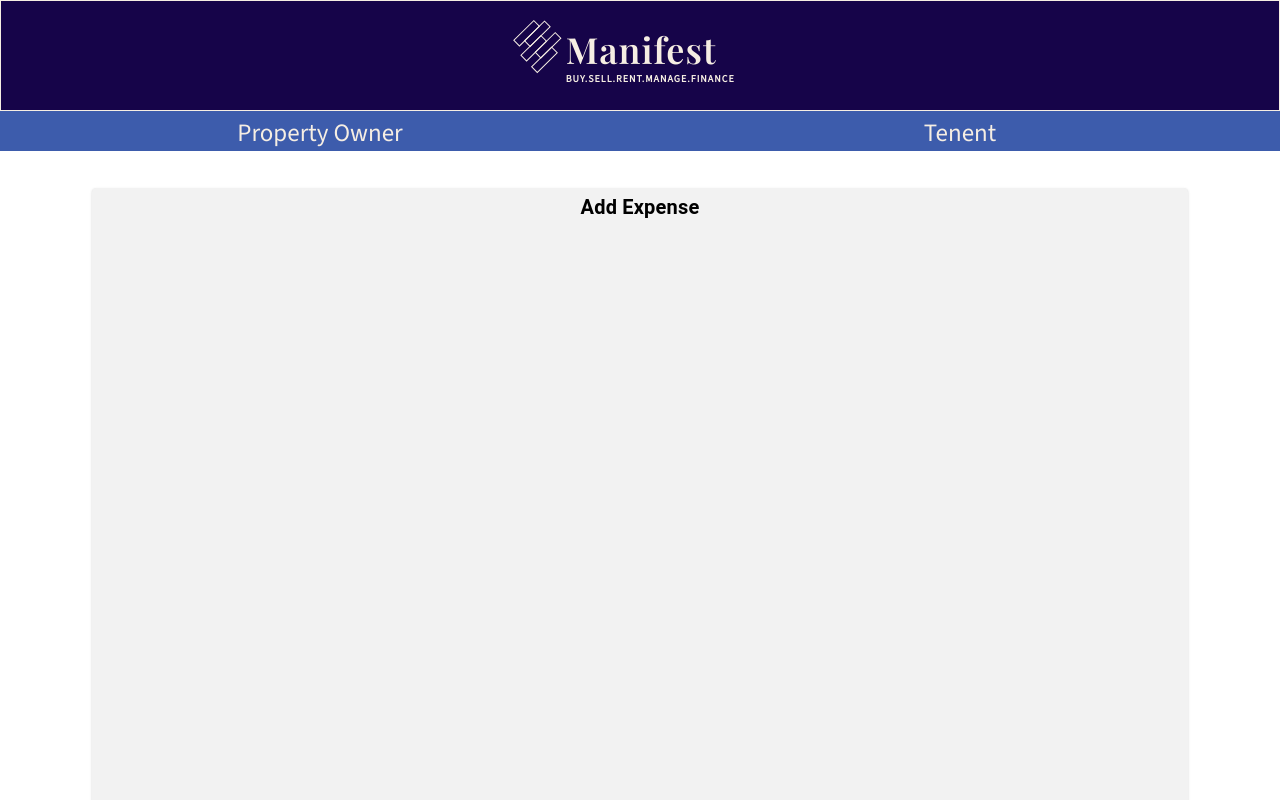
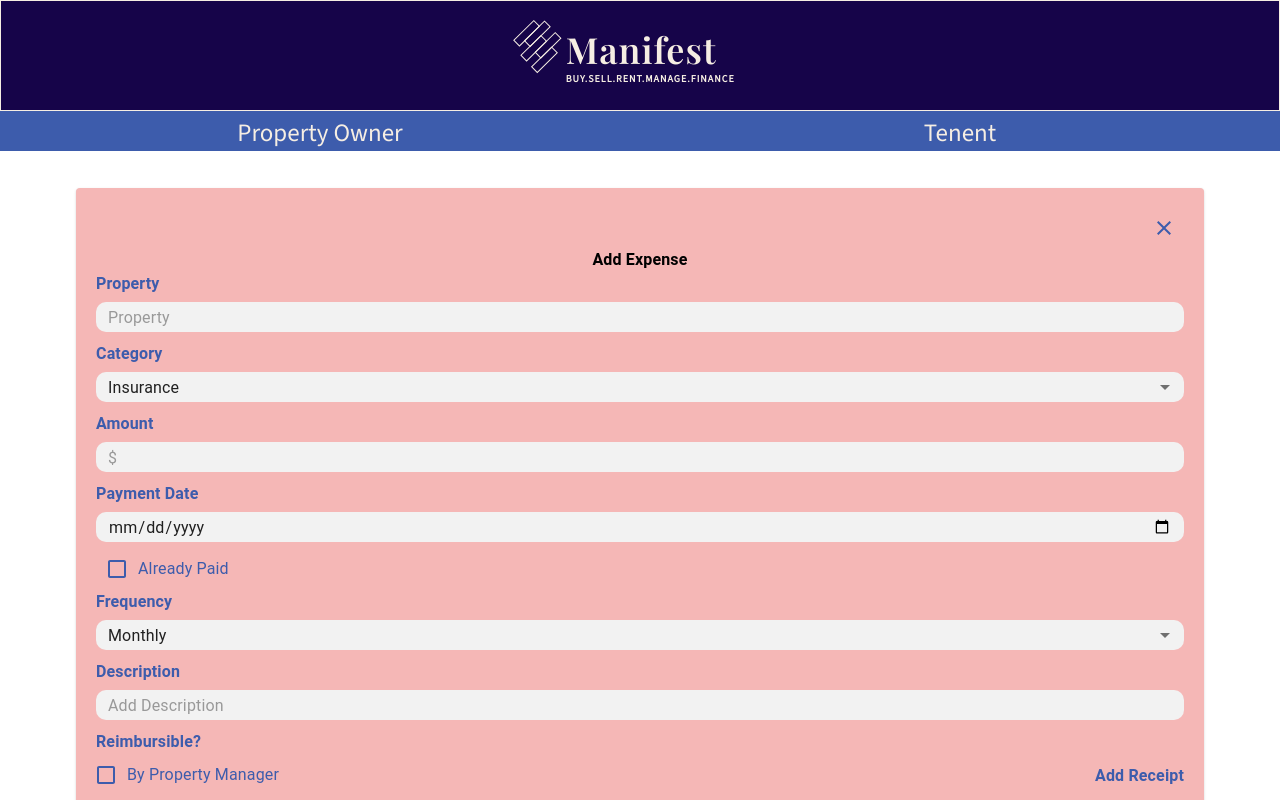
Before and after one commit to infinite-options/manifestmyspace-web, a React (Create React App) app: page /addExpense in a window 1280 px wide. Shown: the top 800 px of the page. Built offline with nearby package versions, Linux system fonts and the light colour scheme.

Commit message:
Added form for AddExpense

```diff
--- a/src/components/Cashflow/AddExpense.jsx
+++ b/src/components/Cashflow/AddExpense.jsx
@@ -1,8 +1,61 @@
-import React, { Component } from 'react';
-import { Paper, Box, Stack, ThemeProvider, Button, Typography, Accordion, AccordionSummary, AccordionDetails } from '@mui/material';
+import React, { useState } from 'react';
+import { Paper, Box, Stack, ThemeProvider, FormControl, Select, MenuItem, FormControlLabel, Typography, TextField, IconButton, DialogTitle, Checkbox, Button } from '@mui/material';
+import CloseIcon from '@mui/icons-material/Close';
 import theme from '../../theme/theme';
+import { useNavigate } from "react-router-dom";
+import { post, put } from "../utils/api";
 
 const AddExpense = (props) => {
+    const navigate = useNavigate();
+    const [category, setCategory] = useState('Insurance');
+    const [frequency, setFrequency] = useState('Monthly');
+    const [amount, setAmount] = useState('');
+
+    const handleCategoryChange = (event) => {
+        setCategory(event.target.value);
+    };
+    const handleFrequencyChange = (event) => {
+        setFrequency(event.target.value);
+    };
+    const handleAmountChange = (event) => {
+        setAmount(event.target.value);
+    }
+    const handleAddExpense = async () => {
+        console.log("amount ", amount);
+        // const expense = {
+        //     pur_property_id: '200-000057',
+        //     payer: 'TENANT',
+        //     receiver: '200-000057',
+        //     purchase_type: category,
+        //     // title: title,
+        //     description: 1,
+        //     amount_due: amount,
+        //     purchase_frequency: frequency,
+        //     payment_frequency: 1,
+        //     next_payment: '2023-12-08',
+
+        //     pur_property_id: "200-000057",
+        //     payer: "TENANT",
+        //     payerID: "100-000082",
+        //     ownerID: "100-000002",
+        //     managerID: "600-000001",
+        //     tenantID: '100-000007',
+        //     splitPercentManager: "40",
+        //     splitPercentOwner: "60",
+        //     splitPercentTenant: "0",
+        //     purchase_type: category,
+        //     description: "Test 1",
+        //     amount_due: amount,
+        //     purchase_frequency: "One-time",
+        //     payment_frequency: "One-time",
+        //     next_payment: "2023-12-08",
+        //     purchase_status: "UNPAID"
+        //   };
+
+          // console.log(newExpense);
+        //   const response = await post("/createExpenses", expense);
+        navigate(-1);
+    }
     return (
         <>
             <ThemeProvider theme={theme}>
@@ -18,9 +71,9 @@ const AddExpense = (props) => {
                     <Paper
                         style={{
                             margin: '30px',
-                padding: theme.spacing(2),
+                            padding: 20,
                             // backgroundColor: theme.palette.primary.main,
-                backgroundColor: theme.palette.primary.main,
+                            backgroundColor: theme.palette.primary.pink,
                             width: '85%', // Occupy full width with 25px margins on each side
                             [theme.breakpoints.down('sm')]: {
                                 width: '80%',
@@ -30,14 +83,149 @@ const AddExpense = (props) => {
                             },
                         }}
                     >
+                        <IconButton
+                            aria-label="close"
+                            onClick={() => navigate(-1)}
+                            sx={{
+                                position: 'sticky',
+                                left: '90vw',
+                                top: 1,
+                                color: theme.typography.common.blue,
+                                fontWeight: theme.typography.common.fontWeight
+                            }}
+                        >
+                            <CloseIcon />
+                        </IconButton>
                         <Stack
                             direction="row"
                             justifyContent="center"
                         >
-                    <Typography sx={{color: theme.typography.primary.black, fontWeight: theme.typography.primary.fontWeight, fontSize:theme.typography.largeFont}}>
+                            <Typography sx={{ color: theme.typography.primary.black, fontWeight: theme.typography.primary.fontWeight }}>
                                 Add Expense
                             </Typography>
                         </Stack>
+
+                        <Stack
+                            spacing={-2}
+                        >
+                        <Typography sx={{ color: theme.typography.common.blue, fontWeight: theme.typography.primary.fontWeight }}>
+                            Property
+                        </Typography>
+                        <TextField variant='filled' fullWidth placeholder="Property"></TextField>
+                        </Stack>
+
+                        <Stack
+                            spacing={-2}
+                        >
+                        <Typography sx={{ color: theme.typography.common.blue, fontWeight: theme.typography.primary.fontWeight }}>
+                            Category
+                        </Typography>
+                        <FormControl variant="filled" fullWidth>
+                            <Select
+                            labelId="category-label"
+                            id="category"
+                            defaultValue='Insurance'
+                            value={category}
+                            onChange={handleCategoryChange}
+                            >
+                            <MenuItem value="Insurance">Insurance</MenuItem>
+                            <MenuItem value="Maintenance">Maintenance</MenuItem>
+                            <MenuItem value="Management">Management</MenuItem>
+                            <MenuItem value="Mortgage">Mortgage</MenuItem>
+                            <MenuItem value="Repairs">Repairs</MenuItem>
+                            <MenuItem value="Taxes">Taxes</MenuItem>
+                            <MenuItem value="Utilities">Utilities</MenuItem>
+                            </Select>
+                        </FormControl>
+                        </Stack>
+
+                        <Stack
+                            spacing={-2}
+                        >
+                        <Typography sx={{ color: theme.typography.common.blue, fontWeight: theme.typography.primary.fontWeight }}>
+                            Amount
+                        </Typography>
+                        <TextField
+                        variant='filled'
+                        fullWidth
+                        placeholder='$'
+                        type='number'
+                        value= {amount}
+                        onChange= {handleAmountChange}
+                        ></TextField>
+                        </Stack>
+
+                        <Stack
+                        spacing={-2}
+                        >
+                        <Typography sx={{ color: theme.typography.common.blue, fontWeight: theme.typography.primary.fontWeight }}>
+                            Payment Date
+                        </Typography>
+                        <TextField type='date' variant='filled' fullWidth placeholder='mm/dd/yyyy'></TextField>
+                        <FormControlLabel control={<Checkbox sx={{color: theme.typography.common.blue}}/>} label="Already Paid" sx={{color: theme.typography.common.blue}}/>
+                        </Stack>
+
+                        <Stack
+                            spacing={-2}
+                        >
+                        <Typography sx={{ color: theme.typography.common.blue, fontWeight: theme.typography.primary.fontWeight }}>
+                            Frequency
+                        </Typography>
+                        <FormControl variant="filled" fullWidth>
+                            <Select
+                            defaultValue='Monthly'
+                            value={frequency}
+                            onChange={handleFrequencyChange}
+                            >
+                            <MenuItem value="Monthly">Monthly</MenuItem>
+                            <MenuItem value="Yearly">Yearly</MenuItem>
+                            </Select>
+                        </FormControl>
+                        </Stack>
+
+                        <Stack
+                            spacing={-2}
+                        >
+                        <Typography sx={{ color: theme.typography.common.blue, fontWeight: theme.typography.primary.fontWeight }}>
+                            Description
+                        </Typography>
+                        <TextField variant='filled' fullWidth placeholder='Add Description'></TextField>
+                        </Stack>
+
+                        <Box
+                        component="span"
+                        display="flex"
+                        justifyContent="space-between"
+                        alignItems="center"
+                        // onClick={()=>{handleButtonClick('ExpectedCashflow')}}
+                        >
+                            <Stack>
+                            <Typography sx={{ color: theme.typography.common.blue, fontWeight: theme.typography.primary.fontWeight }}>
+                                Reimbursible?
+                            </Typography>
+                            <FormControlLabel control={<Checkbox sx={{color: theme.typography.common.blue}}/>} label="By Property Manager" sx={{color: theme.typography.common.blue}}/>
+                            <FormControlLabel control={<Checkbox sx={{color: theme.typography.common.blue}}/>} label="By Tenant" sx={{color: theme.typography.common.blue}}/>
+                            </Stack>
+                            <Stack>
+                            <Typography sx={{ color: theme.typography.common.blue, fontWeight: theme.typography.primary.fontWeight }}>
+                                Add Receipt
+                            </Typography>
+                            <IconButton></IconButton>
+                            </Stack>
+                        </Box>
+
+                        <Button
+                            variant="contained"
+                            fullWidth
+                            sx={{
+                                backgroundColor: theme.palette.custom.blue,
+                                color: theme.typography.secondary.white,
+                                fontWeight: theme.typography.primary.fontWeight
+                            }}
+                            onClick={handleAddExpense}
+                        >
+                            Add Expense
+                        </Button>
                     </Paper>
                 </Box>
             </ThemeProvider>
--- a/src/components/Graphs/OwnerCashflowGraph.jsx
+++ b/src/components/Graphs/OwnerCashflowGraph.jsx
@@ -8,7 +8,7 @@ const data = [
   // Add data for other months (up to 12)
 ];
 
-const MixedChart = () => {
+const MixedChart = (props) => {
   return (
     <ResponsiveContainer width="100%" height={400}>
       <ComposedChart data={data} margin={{ top: 20, right: 30, left: 20, bottom: 20 }}>
--- a/src/theme/theme.js
+++ b/src/theme/theme.js
@@ -34,6 +34,26 @@ const theme = createTheme({
         },
       },
     },
+    MuiFilledInput: {
+      styleOverrides: {
+        root: {
+          '&.MuiFilledInput-root': {
+            backgroundColor: '#F2F2F2', // Update the background color here
+            borderRadius: 10,
+            height: 30,
+            marginBlock: 10,
+          },
+          '&.MuiFilledInput-root:before, &.MuiFilledInput-root:hover:before, &.MuiFilledInput-root:after': {
+            borderBottom: 'none',
+          },
+        },
+        input: {
+          // Center the text inside the TextField
+          textAlign: 'left',
+          paddingBlock: 2
+        },
+      },
+    },
   },
   palette: {
     background: {
@@ -41,7 +61,8 @@ const theme = createTheme({
     },
     primary: {
       main: '#F2F2F2', // Paper background color
-      secondary: '#D6D5DA'
+      secondary: '#D6D5DA',
+      pink: '#F5B7B6'
     },
     custom: {
       blue: '#3D5CAC80',
```
Lines whose indentation alone changed are shown as unchanged.
